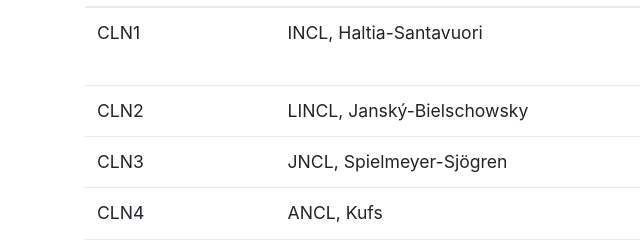
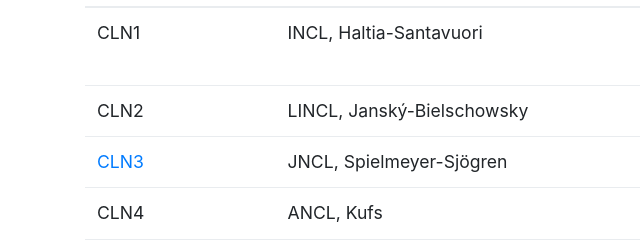
Before and after one commit to jmtrivial/cln-site, a plain HTML site: page les-effets.html in a window 1280 px wide. Shown: the part 980-1222 px from the top of the page, 0-640 px from the left. Drawn offline with nearby package versions, Linux system fonts and the light colour scheme.

Commit message:
Ajout d'un lien vers orphanet

```diff
--- a/les-effets.html
+++ b/les-effets.html
@@ -101,7 +101,7 @@
             <td>CLN2</td><td>LINCL, Janský-Bielschowsky</td><td>infantile tardive (forme classique), juvénile</td>
           </tr>
           <tr>
-            <td>CLN3</td><td>JNCL, Spielmeyer-Sjögren</td><td>juvénile (forme classique)</td>
+            <td><a href="https://www.orpha.net/consor/cgi-bin/OC_Exp.php?lng=FR&amp;Expert=79264">CLN3</a></td><td>JNCL, Spielmeyer-Sjögren</td><td>juvénile (forme classique)</td>
           </tr>
           <tr>
             <td>CLN4</td><td>ANCL, Kufs</td><td>adulte</td>
```
